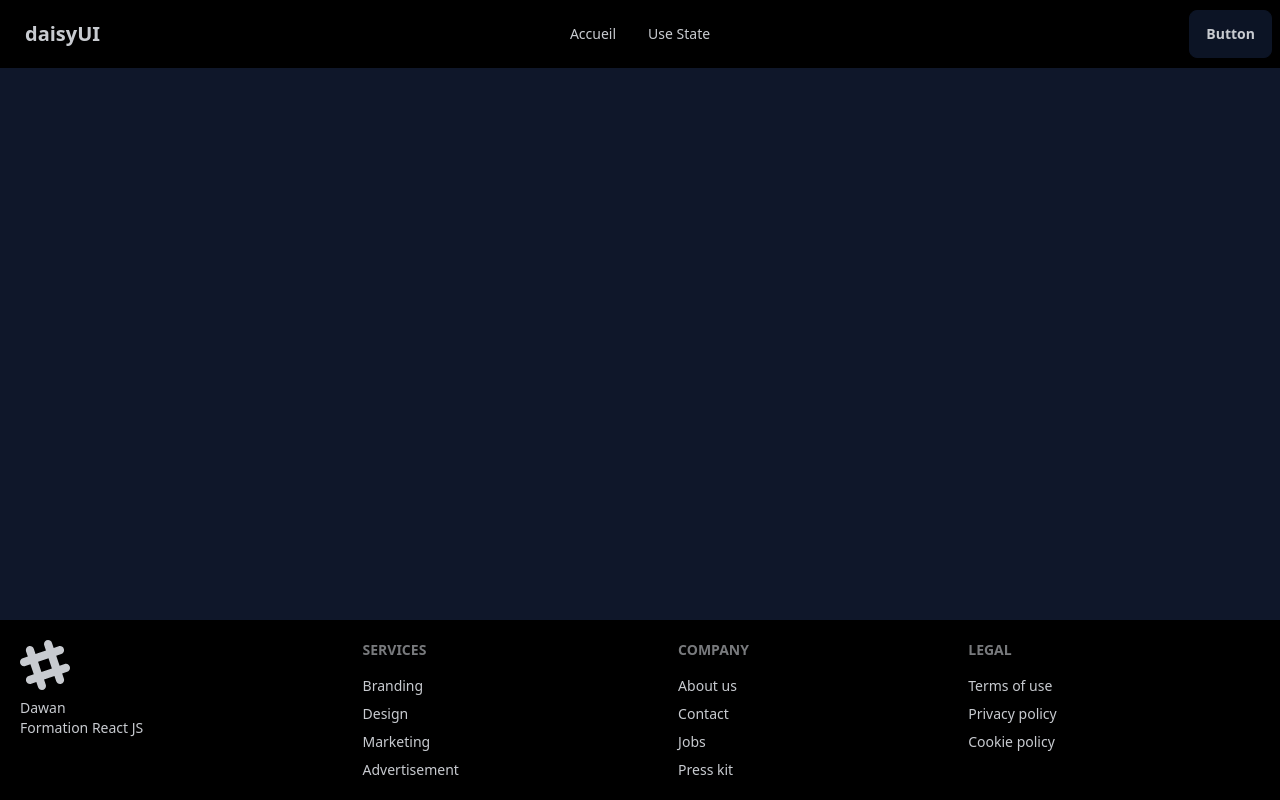
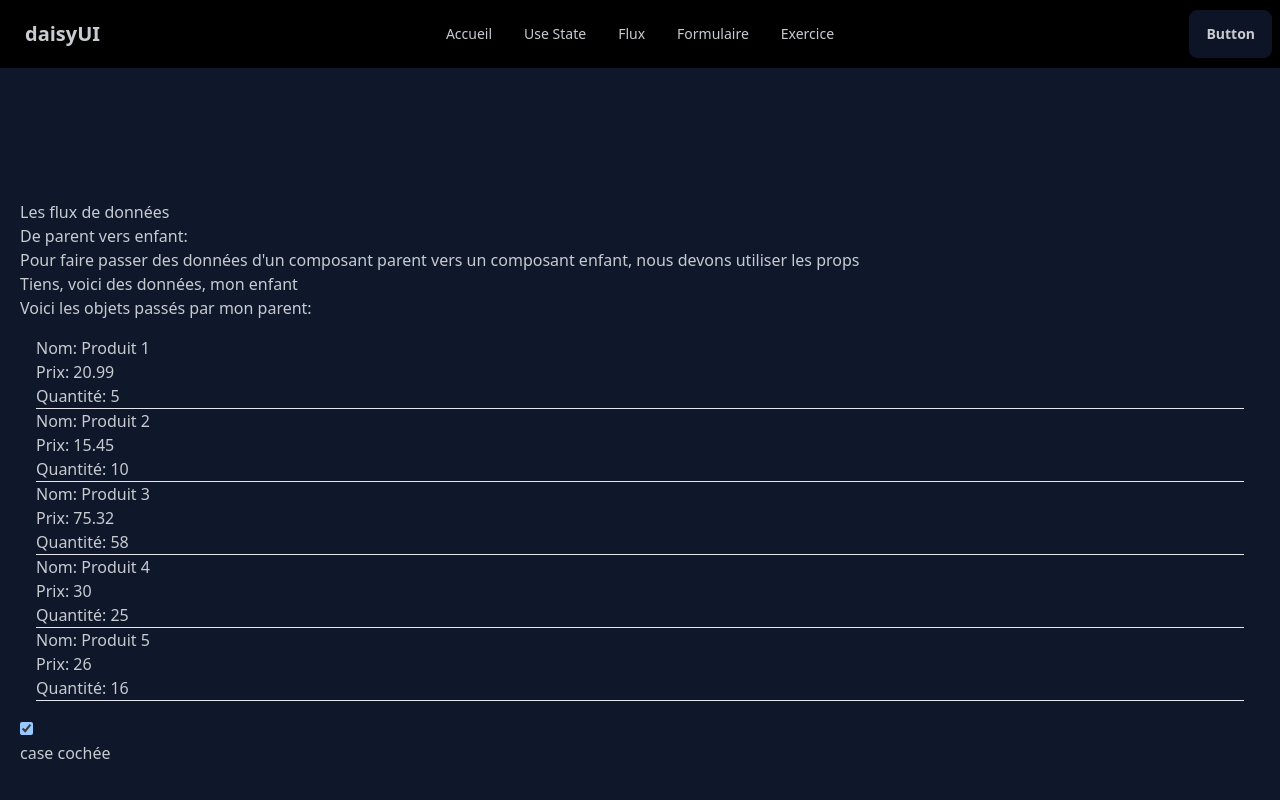
Before and after one commit to Kevin97231/React_202404, a React (Vite) app: page /flux in a window 1280 px wide. Shown: the top 800 px of the page. Built offline with nearby package versions, Linux system fonts and the light colour scheme.

Commit message:
ajout flux + formulaire + consigne exercice Fruits

```diff
--- a/package.json
+++ b/package.json
@@ -11,6 +11,7 @@
   },
   "dependencies": {
     "react": "^18.2.0",
+    "react-devtools": "^5.1.0",
     "react-dom": "^18.2.0",
     "react-router-dom": "^6.22.3"
   },
--- a/src/App.jsx
+++ b/src/App.jsx
@@ -6,6 +6,9 @@ import { BrowserRouter, Route, Routes } from "react-router-dom";
 import Jsx from "./components/view/Jsx"
 import { Footer } from "./components/Footer";
 import { HookUseState } from "./components/HookUseState";
+import { Flux } from "./components/view/Flux";
+import { Formulaire } from "./components/view/Formulaire";
+import { Exercice } from "./components/view/Exercice";
 
 function App() {
   return(
@@ -17,6 +20,9 @@ function App() {
             <Routes>
               <Route path='/' element={<Jsx/>}/>
               <Route path='/use-state' element={<HookUseState/>}/>
+              <Route path='/flux' element={<Flux/>}/>
+              <Route path='/formulaire' element={<Formulaire/>}/>
+              <Route path='/exercice' element={<Exercice/>}/>
             </Routes>
           </BrowserRouter>
         </div>
--- a/src/components/Navbar.jsx
+++ b/src/components/Navbar.jsx
@@ -30,6 +30,15 @@ function Navbar() {
               <li>
                 <a href="/use-state">Use State</a>
               </li>
+              <li>
+                <a href="/flux">Flux</a>
+              </li>
+              <li>
+                <a href="/formulaire">Formulaire</a>
+              </li>
+              <li>
+                <a href="/exercice">Exercice</a>
+              </li>
             </ul>
           </div>
           <a className="btn btn-ghost text-xl">daisyUI</a>
@@ -42,6 +51,15 @@ function Navbar() {
             <li>
               <a href="/use-state">Use State</a>
             </li>
+            <li>
+              <a href="/flux">Flux</a>
+            </li>
+            <li>
+              <a href="/formulaire">Formulaire</a>
+            </li>
+            <li>
+              <a href="/exercice">Exercice</a>
+            </li>
           </ul>
         </div>
         <div className="navbar-end">
--- /dev/null
+++ b/src/components/view/Exercice.jsx
@@ -0,0 +1,38 @@
+export const Exercice = () => {
+
+    return (
+    <>
+      <h1>Exercices</h1>
+
+      <pre>
+                {/* number correspond à la quantité */}
+                {`
+                    const products = [
+                        { category: 'Fruits', price: '$1', number: 0, name: 'Banana' },
+                        { category: 'Fruits', price: '$1', number: 2, name: 'Mango' },
+                        { category: 'Fruits', price: '$2', number: 0, name: 'Pineapple' },
+                        { category: 'Vegetables', price: '$2', number: 4, name: 'Broccoli' },
+                        { category: 'Vegetables', price: '$4', number: 0, name: 'Carrot' },
+                        { category: 'Vegetables', price: '$1', number: 6, name: 'Zucchini' }
+                    ];
+                `}
+            </pre>
+            <pre>
+                {`
+                    1)  Créer un composant parent et deux composants enfants
+
+                        Les deux composants enfant afficheront un tableau contenant les colonnes 'nom', 'prix' et 'quantité'. Le premier enfant affichera UNIQUEMENT les fruits,
+                        le second uniquement les légumes
+
+                        (Utiliser la fonction filter() pour trier)
+
+                    2)  Ajouter une case à cocher permettant de masquer / afficher les produits qui ne sont pas en stock (s'aider de l'attribut 'number' représentant la quantité)
+
+                    3)  Ajouter une barre de recherche permettant de faire une recherche sur le 'name' sur l'ensemble du tableau
+                `}
+            </pre>
+
+
+    </>
+  );
+}
--- /dev/null
+++ b/src/components/view/Flux.jsx
@@ -0,0 +1,74 @@
+/* eslint-disable react/prop-types */
+
+import { useState } from "react";
+
+/* eslint-disable react/no-unescaped-entities */
+export const Flux = () => {
+  const data = [
+    { nom: "Produit 1", prix: 20.99, quantite: 5 },
+    { nom: "Produit 2", prix: 15.45, quantite: 10 },
+    { nom: "Produit 3", prix: 75.32, quantite: 58 },
+    { nom: "Produit 4", prix: 30.0, quantite: 25 },
+    { nom: "Produit 5", prix: 26.0, quantite: 16 },
+  ];
+
+  const [checked, setChecked] = useState(true)
+
+  return (
+    <>
+      <h1>Les flux de données</h1>
+      <h2>De parent vers enfant: </h2>
+
+      <p>
+        Pour faire passer des données d'un composant parent vers un composant
+        enfant, nous devons utiliser les props
+      </p>
+
+      <ComposantEnfant text="Tiens, voici des données, mon enfant" data={data}/>
+
+      <CheckBox checked={checked} onCheck={setChecked}/>
+
+        <br/>
+        { checked ? 'case cochée' : 'case non cochée'}
+
+    </>
+  );
+};
+
+const ComposantEnfant = ({ text = "Passe tes données !", data = [] }) => {
+  return (
+    <>
+      {text}
+
+      <p>Voici les objets passés par mon parent: </p>
+
+      <div className="m-2 p-2">
+        { data.length > 0 ?
+            ( data.map((product) => (
+                <div key={product.nom} className="border-b">
+                    <p>Nom: {product.nom}</p>
+                    <p>Prix: {product.prix}</p>
+                    <p>Quantité: {product.quantite}</p>
+                </div>
+            )))
+            :
+            (<></>)
+        }
+      </div>
+    </>
+  );
+};
+
+export const CheckBox = ({ checked, onCheck}) => {
+  return (
+    <>
+      <label>
+        <input
+            type="checkbox"
+            checked = {checked}
+            onChange={ (e) => onCheck(e.target.checked) }
+        />
+      </label>
+    </>
+  );
+}
--- /dev/null
+++ b/src/components/view/Formulaire.jsx
@@ -0,0 +1,58 @@
+import { useState } from "react";
+
+/* eslint-disable react/no-unescaped-entities */
+export const Formulaire = () => {
+  const [name, setName] = useState("entrez quelque chose !!");
+
+  const handleNameChange = (e) => {
+    // 'e.target.value' est la valeur présente dans l'input
+    setName(e.target.value);
+  };
+
+  const handleSubmit = (e) => {
+    e.preventDefault();
+    console.log(new FormData(e.target))
+  }
+
+  return (
+    <>
+      <h1>Les formulaires</h1>
+
+      <h2>Les champs contrôlés</h2>
+      <p>
+        En react, nous avons un concept que nous pouvons appeler les champs
+        contrôlés En utilisant le <strong>onChange()</strong> d'une input et le
+        hook useState() Ainsi, nous pouvons mettre à jour une variable lié à
+        l'input à chaque changement (donc à chaque fois qu'un caractère est
+        ajouté ou supprimé)
+      </p>
+
+      <div>
+        <p>{name}</p>
+        <input
+          name="name"
+          type="text"
+          value={name}
+          onChange={handleNameChange}
+        />
+      </div>
+
+      <h2>Les formulaires 'classiques'</h2>
+      <form onSubmit={handleSubmit}>
+        <input
+          name="login"
+          type="text"
+          defaultValue='login'
+        />
+          <input
+          name="password"
+          type="text"
+          defaultValue='password'
+        />
+
+        <button className="btn">Envoyer</button>
+
+      </form>
+    </>
+  );
+};
```
Also changed, not shown: 1 other file (tests, documents, lock files or other folders).
